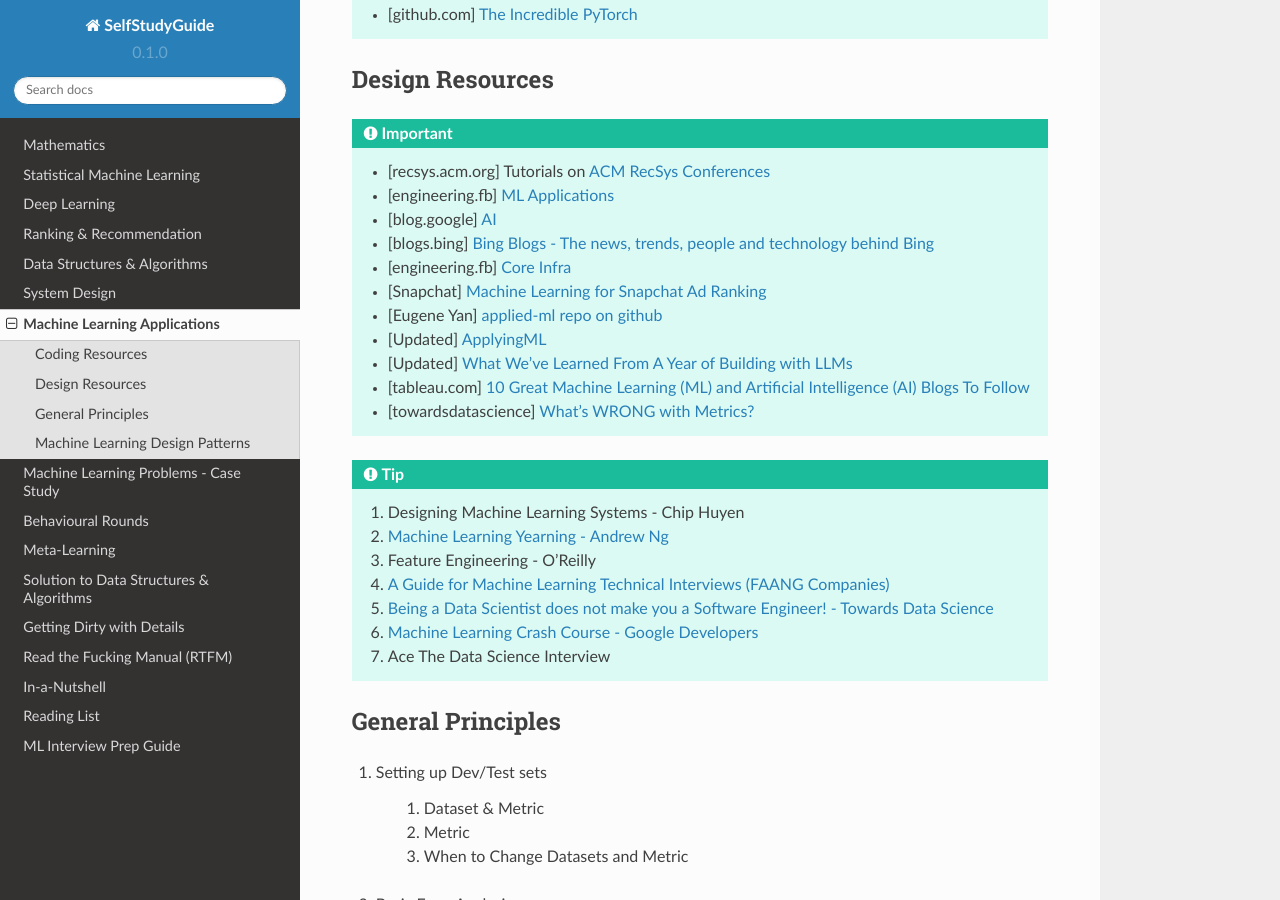
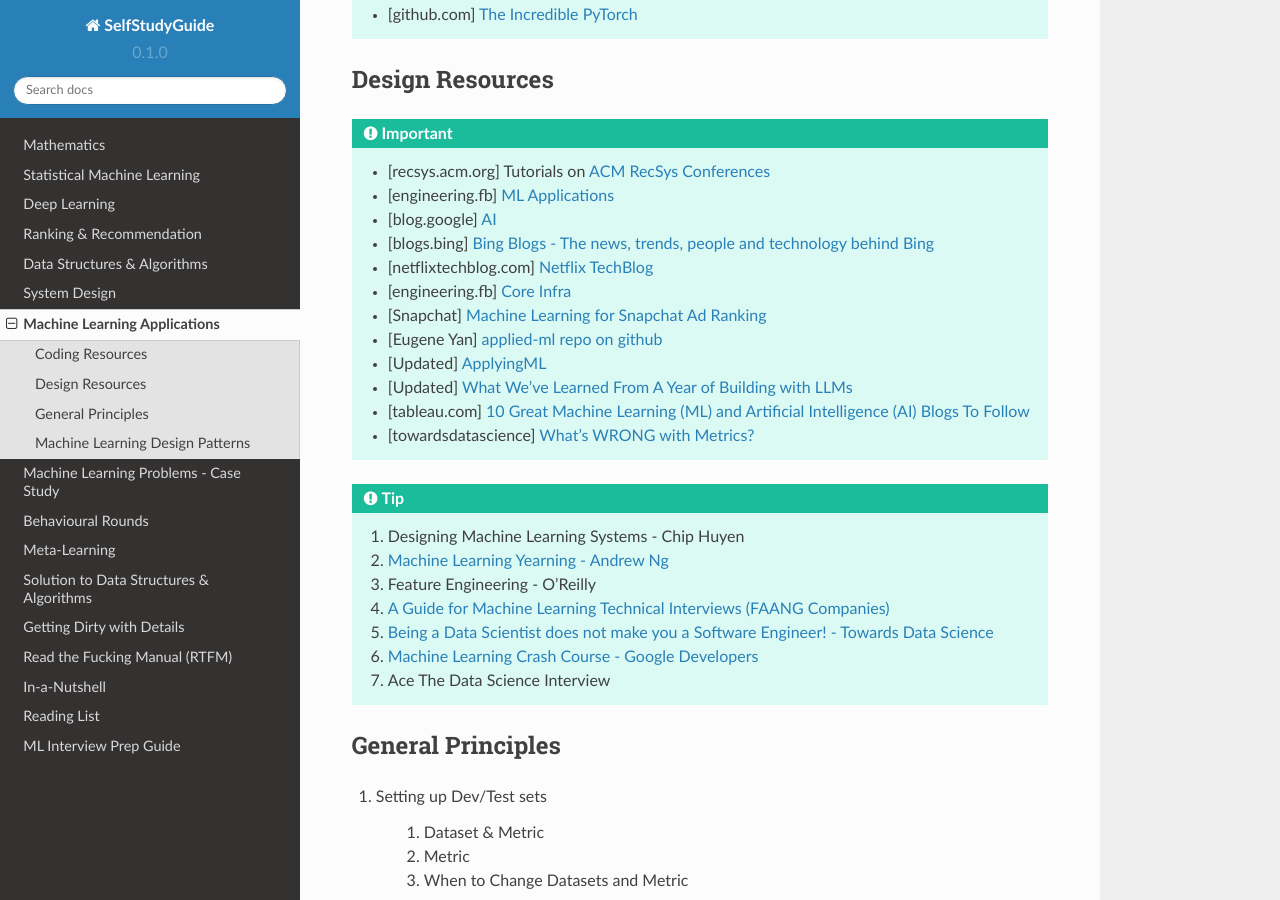
Before and after one commit to uselesstechjunks/leetcode, a Sphinx documentation site: the page built from docs/source/mldes.rst, in a window 1280 px wide and 900 px high, scrolled down 504 px. Built offline with Sphinx 7.4.7 and the Read the Docs theme 2.0.0, drawn with Linux system fonts in a browser that asks for light colours.

Commit message:
Update mldes.rst (#360)

```diff
--- a/docs/source/mldes.rst
+++ b/docs/source/mldes.rst
@@ -23,6 +23,7 @@ Design Resources
 	* [engineering.fb] `ML Applications <https://engineering.fb.com/category/ml-applications/>`_
 	* [blog.google] `AI <https://blog.google/technology/ai/>`_
 	* [blogs.bing] `Bing Blogs - The news, trends, people and technology behind Bing <https://blogs.bing.com/>`_
+	* [netflixtechblog.com] `Netflix TechBlog <https://netflixtechblog.com/>`_
 	* [engineering.fb] `Core Infra <https://engineering.fb.com/category/core-data/>`_
 	* [Snapchat] `Machine Learning for Snapchat Ad Ranking <https://eng.snap.com/machine-learning-snap-ad-ranking>`_
 	* [Eugene Yan] `applied-ml repo on github <https://github.com/eugeneyan/applied-ml>`_
```
